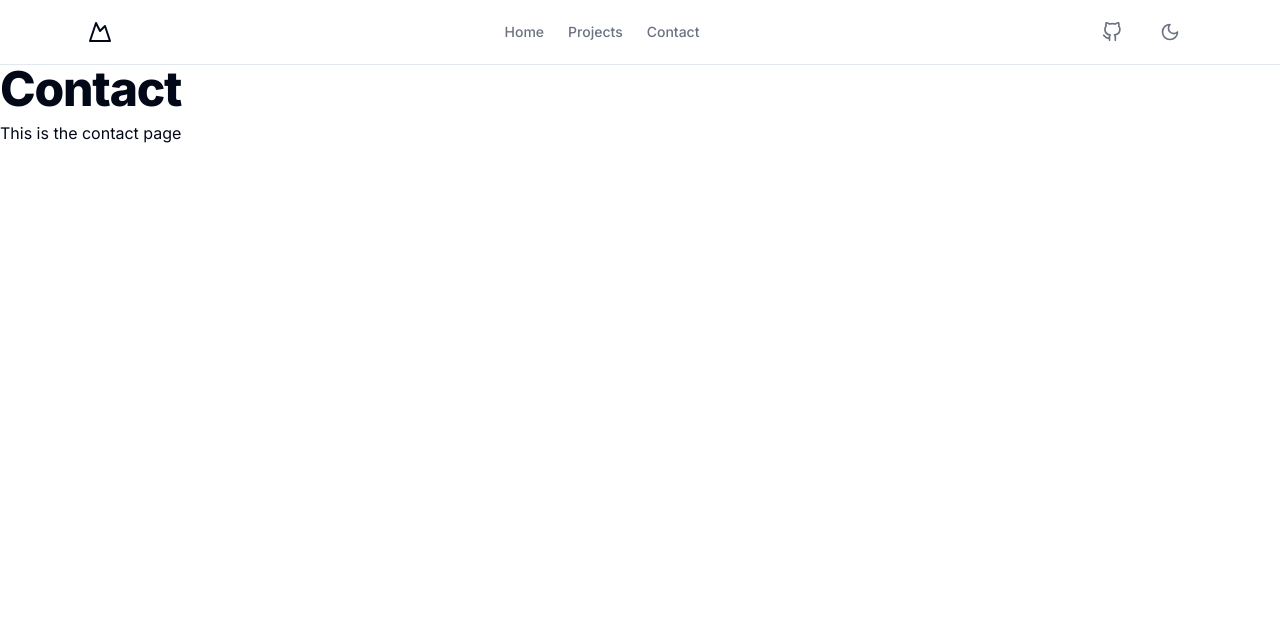
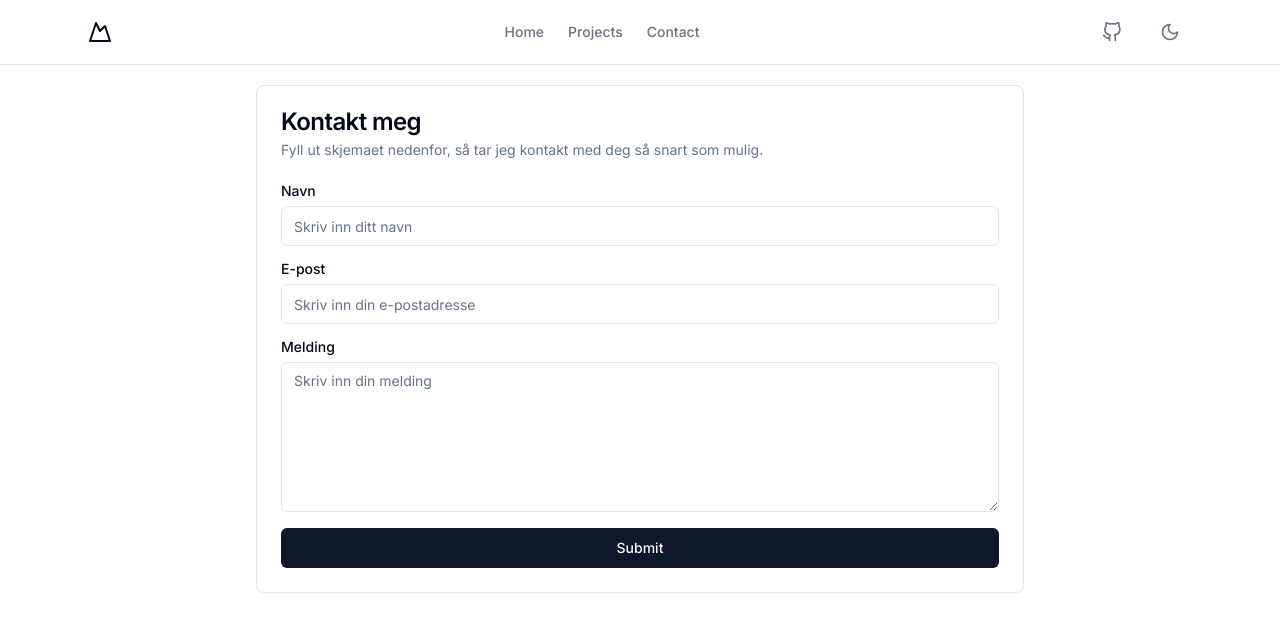
Before and after one commit to arnold01235/arndev, a Next.js app: page /contact in a window 1280 px wide. Shown: the top 632 px of the page. Built offline with nearby package versions, Linux system fonts and the light colour scheme.

Commit message:
Added contact form to contact page

```diff
--- a/app/contact/page.tsx
+++ b/app/contact/page.tsx
@@ -1,9 +1,13 @@
+import ContactForm from '@/components/contact/ContactForm';
+import { Metadata } from "next";
+
+export const metadata: Metadata = {
+  title: "Contact",
+  description: "Contact page of arndev",
+};
 const contact = () => {
     return (
-        <div>
-        <h1>Contact</h1>
-        <p>This is the contact page</p>
-        </div>
+        <ContactForm />
     );
 }
 
--- /dev/null
+++ b/components/contact/ContactForm.tsx
@@ -0,0 +1,35 @@
+import { Card, CardHeader, CardTitle, CardDescription, CardContent } from "@/components/ui/card"
+import { Label } from "@/components/ui/label"
+import { Input } from "@/components/ui/input"
+import { Textarea } from "@/components/ui/textarea"
+import { Button } from "@/components/ui/button"
+
+export default function Component() {
+  return (
+    <Card className="w-full max-w-3xl mx-auto mt-5">
+      <CardHeader>
+        <CardTitle>Kontakt meg</CardTitle>
+        <CardDescription>Fyll ut skjemaet nedenfor, så tar jeg kontakt med deg så snart som mulig.</CardDescription>
+      </CardHeader>
+      <CardContent>
+        <form className="grid gap-4">
+          <div className="grid gap-2">
+            <Label htmlFor="name">Navn</Label>
+            <Input id="name" placeholder="Skriv inn ditt navn" />
+          </div>
+          <div className="grid gap-2">
+            <Label htmlFor="email">E-post</Label>
+            <Input id="email" type="email" placeholder="Skriv inn din e-postadresse" />
+          </div>
+          <div className="grid gap-2">
+            <Label htmlFor="message">Melding</Label>
+            <Textarea id="message" placeholder="Skriv inn din melding" className="min-h-[150px]" />
+          </div>
+          <Button type="submit" className="w-full">
+            Submit
+          </Button>
+        </form>
+      </CardContent>
+    </Card>
+  )
+}
--- /dev/null
+++ b/components/ui/label.tsx
@@ -0,0 +1,26 @@
+"use client"
+
+import * as React from "react"
+import * as LabelPrimitive from "@radix-ui/react-label"
+import { cva, type VariantProps } from "class-variance-authority"
+
+import { cn } from "@/lib/utils"
+
+const labelVariants = cva(
+  "text-sm font-medium leading-none peer-disabled:cursor-not-allowed peer-disabled:opacity-70"
+)
+
+const Label = React.forwardRef<
+  React.ElementRef<typeof LabelPrimitive.Root>,
+  React.ComponentPropsWithoutRef<typeof LabelPrimitive.Root> &
+    VariantProps<typeof labelVariants>
+>(({ className, ...props }, ref) => (
+  <LabelPrimitive.Root
+    ref={ref}
+    className={cn(labelVariants(), className)}
+    {...props}
+  />
+))
+Label.displayName = LabelPrimitive.Root.displayName
+
+export { Label }
--- /dev/null
+++ b/components/ui/textarea.tsx
@@ -0,0 +1,24 @@
+import * as React from "react"
+
+import { cn } from "@/lib/utils"
+
+export interface TextareaProps
+  extends React.TextareaHTMLAttributes<HTMLTextAreaElement> {}
+
+const Textarea = React.forwardRef<HTMLTextAreaElement, TextareaProps>(
+  ({ className, ...props }, ref) => {
+    return (
+      <textarea
+        className={cn(
+          "flex min-h-[80px] w-full rounded-md border border-input bg-background px-3 py-2 text-sm ring-offset-background placeholder:text-muted-foreground focus-visible:outline-none focus-visible:ring-2 focus-visible:ring-ring focus-visible:ring-offset-2 disabled:cursor-not-allowed disabled:opacity-50",
+          className
+        )}
+        ref={ref}
+        {...props}
+      />
+    )
+  }
+)
+Textarea.displayName = "Textarea"
+
+export { Textarea }
--- a/package.json
+++ b/package.json
@@ -11,6 +11,7 @@
   "dependencies": {
     "@radix-ui/react-dialog": "^1.1.1",
     "@radix-ui/react-dropdown-menu": "^2.1.1",
+    "@radix-ui/react-label": "^2.1.0",
     "@radix-ui/react-slot": "^1.1.0",
     "@radix-ui/react-toggle": "^1.1.0",
     "class-variance-authority": "^0.7.0",
```
Also changed, not shown: 1 other file (tests, documents, lock files or other folders).
